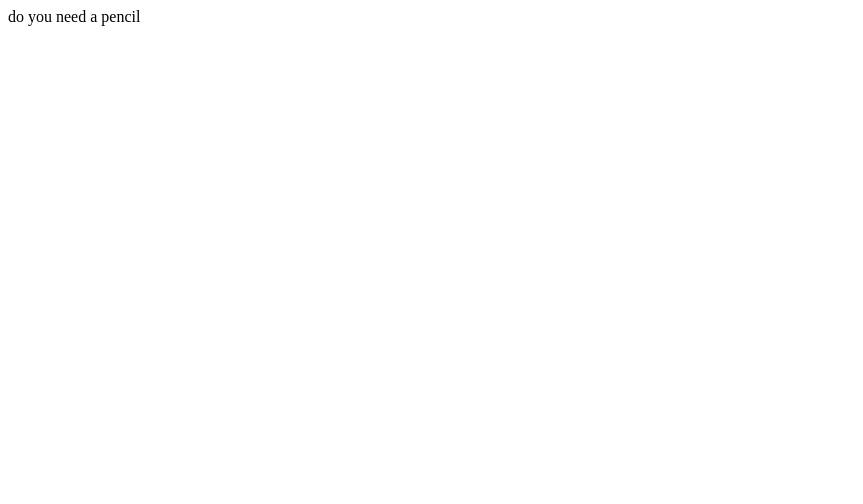
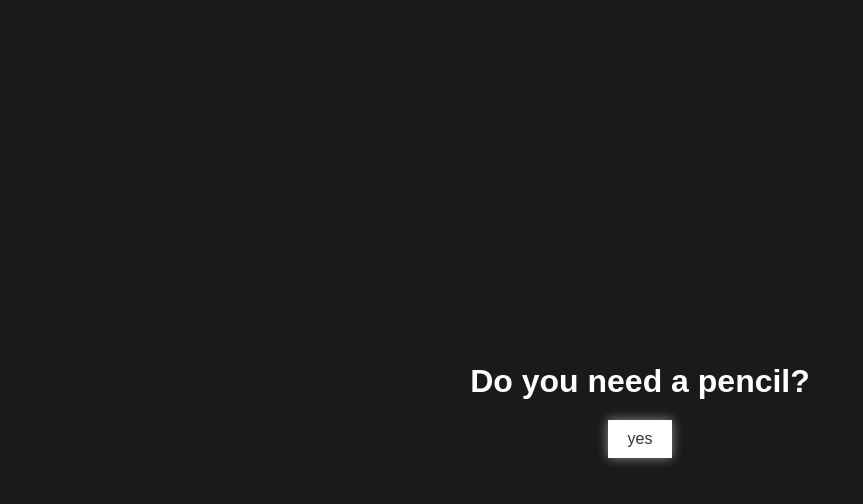
Before and after one commit to doyouneedapencil/doyouneedapencil.github.io, a plain HTML site: page index.html in a window 1280 px wide. Shown: the whole page, without its empty margins (0-863 px from the left). Drawn offline with Linux system fonts and the light colour scheme.

Commit message:
Add files via upload

```diff
--- a/index.html
+++ b/index.html
@@ -1 +1,47 @@
-<p>do you need a pencil</p>
+<!DOCTYPE html>
+<html lang="en">
+<head>
+    <meta charset="UTF-8">
+    <meta name="viewport" content="width=device-width, initial-scale=1.0">
+    <title>doyouneedapencil</title>
+    <style>
+        body {
+            font-family: Arial, sans-serif; /* Use the custom font */
+            display: flex;
+            flex-direction: column;
+            align-items: center;
+            justify-content: center;
+            height: 100vh;
+            margin: 0;
+            background-color: #1a1a1a; /* Dark gray background */
+        }
+        h1 {
+            color: #fff; /* White text */
+            margin-bottom: 20px;
+        }
+        button {
+            padding: 10px 20px;
+            font-size: 16px;
+            background-color: #fff; /* White button */
+            color: #333; /* Dark text */
+            border: none;
+            cursor: pointer;
+            transition: background-color 0.3s, box-shadow 0.3s;
+            box-shadow: 0 0 10px rgba(255, 255, 255, 0.5); /* White glow */
+        }
+        button:hover {
+            background-color: #f0f0f0; /* Slightly darker on hover */
+            box-shadow: 0 0 13px rgba(255, 255, 255, 0.7); /* Enhanced glow on hover */
+        }
+    </style>
+    <script>
+        function redirect() {
+            window.location.href = 'https://doyouneedapencil.github.io/slop';
+        }
+    </script>
+</head>
+<body>
+    <h1>Do you need a pencil?</h1>
+    <button onclick="redirect()">yes</button>
+</body>
+</html>
```
